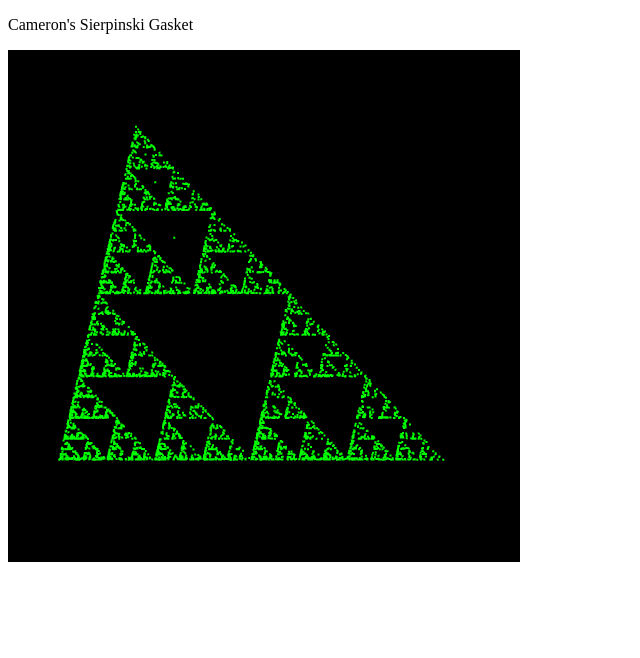
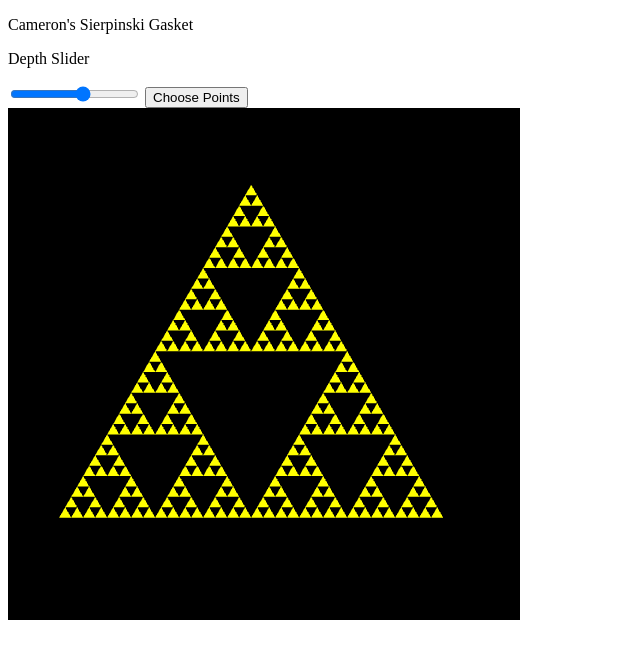
Before and after one commit to CameronSprowls/computerGraphicsAssignment1, a plain HTML site: page index.html in a window 1280 px wide. Shown: the whole page, without its empty margins (0-640 px from the left). Drawn offline with Linux system fonts and the light colour scheme.

Commit message:
assignment 2

```diff
--- a/fshader.glsl
+++ b/fshader.glsl
@@ -1,4 +1,4 @@
 // in fshader.glsl
 void main() {
-    gl_FragColor = vec4 (0.0, 1.0, 0.0, 1.0);
+    gl_FragColor = vec4 (1.0, 1.0, 0.0, 1.0);
 }
--- a/index.html
+++ b/index.html
@@ -13,7 +13,16 @@
 
 <body onload="main()">
 
-  <p>Cameron's Sierpinski Gasket</p>
+    <div>
+      <p> Cameron's Sierpinski Gasket </p>
+
+      <p> Depth Slider </p>
+      <input id="depth" type="range" min="0" max="7" step="1">
+
+      <button id="choosePoints"> Choose Points </button>
+
+    </div>
+
 
     <canvas id="my-canvas" width="512" height="512">
         Your browser does not support &lt;canvas&gt;
--- a/render.js
+++ b/render.js
@@ -1,14 +1,45 @@
 function main() {
+    // Program essentials
     let canvas = document.getElementById("my-canvas");
+    let gl = WebGLUtils.setupWebGL(canvas);
+    const program = gl.createProgram();
+    let depth = 5;
 
-    // setupWebGL is defined in webgl-utils.js, it returns a WebGLRenderingContext
-    let gl = WebGLUtils.setupWebGL(canvas);
+    // create starting points, then gen the rest of the triangle via function
+    let pointA = [-0.8, -0.6];
+    let pointB = [ 0.7, -0.6];
+    let pointC = [-.05,  0.7];
+    let vertices = [];
 
-    // Load the shader pair. 2nd arg is vertex shader, 3rd arg is fragment shader
-    ShaderUtils.loadFromFile(gl, "vshader.glsl", "fshader.glsl")
-        .then( (prog) => {
+    let needThreePoints = true;
+    canvas.addEventListener('click', event => {
+        if (needThreePoints){
+            let x = 2 * event.offsetX / canvas.width - 1;
+            let y = -1 + 2 * (canvas.height - event.offsetY) / canvas.height;
 
+            vertices.push(x, y);
+        }
+    });
+
+    let chooseButton = document.getElementById("choosePoints");
+    chooseButton.addEventListener('click', event => {
+        //context.clearRect(0, 0, canvas.width, canvas.height);
+        vertices = [];
+        });
+
+    const depthSlider = document.getElementById("depth");
+    depthSlider.addEventListener('change', event => {
+        depth = event.target.value;
+        console.log(depth);
+        updateCanvas(program);
+    });
+
+    let updateCanvas = (prog) => {
+        //gl.createProgram(prog);
         gl.useProgram(prog);
+
+        vertices = vertices.concat(createTriangle(pointA, pointB, pointC, depth));
+
         // Use black RGB=(0,0,0) for the clear color
         gl.clearColor(0.0, 0.0, 0.0, 1.0);
 
@@ -17,10 +48,6 @@ function main() {
 
         // clear the color buffer
         gl.clear(gl.COLOR_BUFFER_BIT);
-
-    // create starting points, then gen the rest of the triangle via function
-    var vertices = [-0.8, -0.6,  0.7, -0.6,  -0.5, 0.7];
-    createGasket(vertices, 5000);
 
         // create a buffer
         // noinspection JSAnnotator
@@ -41,34 +68,33 @@ function main() {
             0,         /* stride: number of bytes between the beginning of consecutive attributes */
             0);        /* the offset (in bytes) to the first component in the attribute array */
 
-    gl.drawArrays(gl.POINTS,
+        gl.drawArrays(gl.TRIANGLES,
             0,  /* starting index in the array */
             vertices.length/2); /* number of vertices to draw */
-});
+    };
+
+    // Load the shader pair. 2nd arg is vertex shader, 3rd arg is fragment shader
+    ShaderUtils.loadFromFile(gl, "vshader.glsl", "fshader.glsl")
+        .then( updateCanvas );
 }
 
 /***
- * Generates a seirpinski's triangle with points given three initial points and a number of points to generate further
- * @param points an array of vertex coords
- * @param pointNum in count, the number of points to gen
+ * Generated a triangle with triangles
+ *
  */
-function createGasket(points, pointNum){
-    // Create point inside triangle
-    var P = [];
-    P[0] = 1/3*points[0] + 1/3*points[2] + 1/3*points[4];
-    P[1] = 1/3*points[1] + 1/3*points[3] + 1/3*points[5];
+function createTriangle(pointA, pointB, pointC, depth){
 
-    for(var count = 0; count < pointNum; count++){
-        var take = Math.floor(Math.random()*10 % 3);
-        var V = [points[take*2], points[take*2+1]];
+    if (depth > 0){
+        let midpointAB = [(pointA[0] + pointB[0]) / 2, (pointA[1] + pointB[1]) / 2];
+        let midpointAC = [(pointA[0] + pointC[0]) / 2, (pointA[1] + pointC[1]) / 2];
+        let midpointBC = [(pointB[0] + pointC[0]) / 2, (pointB[1] + pointC[1]) / 2];
 
-        var Q = [];
-        Q[0] = (P[0] + V[0]) / 2;
-        Q[1] = (P[1] + V[1]) / 2;
+        let runA = createTriangle(pointA, midpointAB, midpointAC, depth-1);
+        let runB = createTriangle(midpointAB, pointB, midpointBC, depth-1);
+        let runC = createTriangle(midpointAC, midpointBC, pointC, depth-1);
 
-        points.push(Q[0]);
-        points.push(Q[1]);
-
-        P = Q;
+        return runA.concat(runB.concat(runC));
+    } else {
+        return pointA.concat(pointB.concat(pointC));
     }
 }
```
Lines whose indentation alone changed are shown as unchanged.
